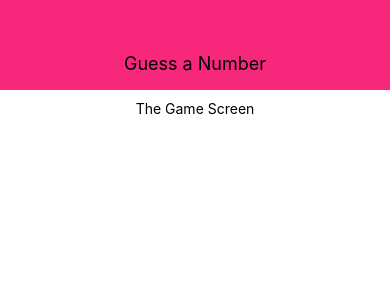
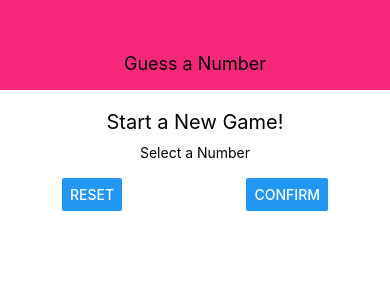
Before and after one commit to noel88/study_react, a React Native app in the folder rn-complete-guide1/: screen / in a window 390 px wide. Shown: the top 300 px of the page. Built offline with nearby package versions, Linux system fonts and the light colour scheme.

Commit message:
udemy - 54. Working on the Layout

```diff
--- a/rn-complete-guide1/screens/StartGameScreen.js
+++ b/rn-complete-guide1/screens/StartGameScreen.js
@@ -2,7 +2,9 @@ import React from 'react';
 import {
     View,
     Text,
-    StyleSheet
+    StyleSheet,
+    TextInput,
+    Button
 } from 'react-native';
 
 
@@ -10,8 +12,17 @@ import {
 const StartGameScreens = props => {
     return (
         <View style={styles.screen}>
-            <Text>The Game Screen</Text>
+            <Text style={styles.title}>Start a New Game!</Text>
+            <View style={styles.inputContainer}>
+                <Text>Select a Number</Text>
+                <TextInput/>
+                <View style={styles.buttonContainer}>
+                    <Button title="Reset" onPress={() => {}}/>
+                    <Button title="Confirm" onPress={() => {}} />
+                </View>
+            </View>
         </View>
+
     );
 };
 
@@ -21,6 +32,21 @@ const styles = StyleSheet.create({
         padding: 10,
         alignItems: 'center',
         justifyContent: 'flex-start'
+    },
+    title: {
+        fontSize: 20,
+        marginVertical: 10
+    },
+    inputContainer: {
+        width: 300,
+        maxWidth: '80%',
+        alignItems: 'center'
+    },
+    buttonContainer: {
+        flexDirection: 'row',
+        width: '100%',
+        justifyContent: 'space-between',
+        paddingHorizontal: 15
     }
 });
 
```
